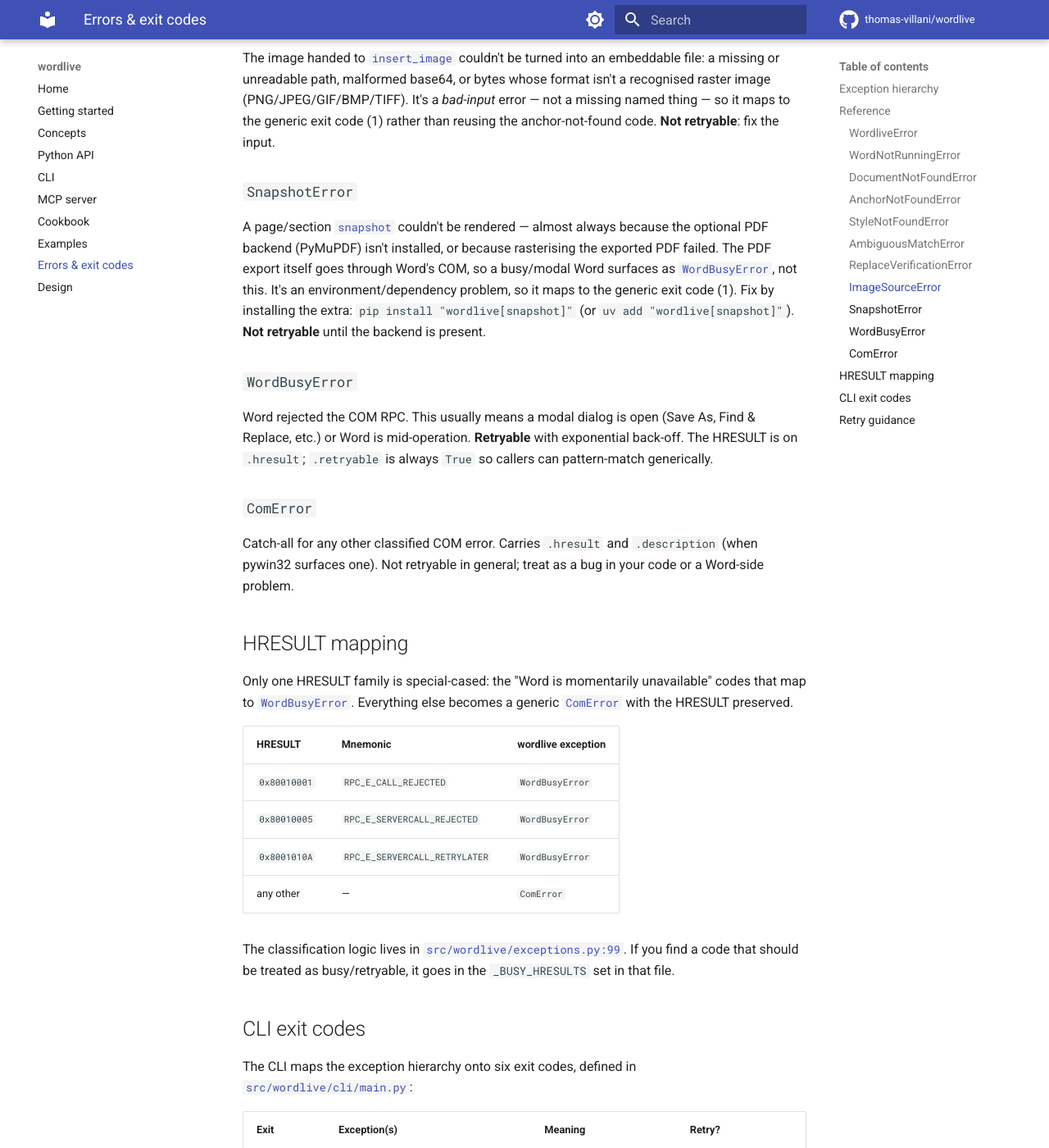
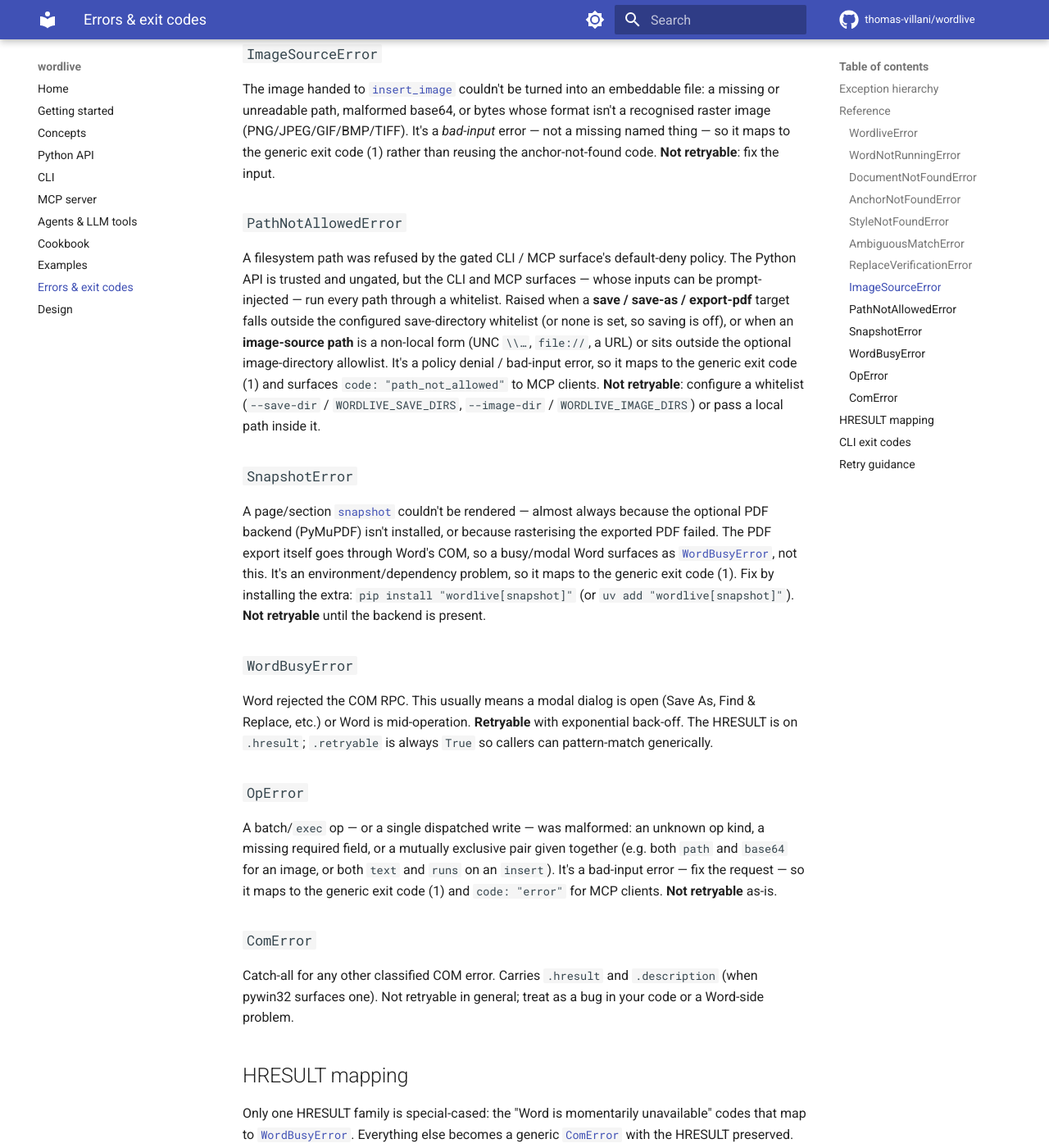
Before and after one commit to thomas-villani/wordlive, an MkDocs documentation site: the page built from docs/errors.md, in a window 1280 px wide and 1400 px high, scrolled down 2159 px. Shown: the whole window at 82% size. Built offline with MkDocs 1.6.1 and Material for MkDocs 9.7.7, drawn with Linux system fonts in a browser that asks for light colours; comment, search, counter and statistics services are not loaded; some of the changed text lies outside the part shown.

Commit message:
docs: post-publish polish — fix strict docs build, badges, PyPI metadata, agent setup guide (#24)
The `mkdocs build --strict` docs CI was failing: `Document.save`'s docstring
linked to `OpError`, which was never exported or rendered, so autorefs couldn't
resolve the cross-reference.

- Make `OpError` public (`wordlive.OpError`, in `__all__`) and render it in the
  Python API reference; fix the docstring cross-refs for `OpError` /
  `PathNotAllowedError` to the canonical alias path.
- Document `OpError` and the already-public `PathNotAllowedError` in
  docs/errors.md (hierarchy diagram, reference section, exit-code table) — both
  were missing.
- README badges: PyPI version, Python versions, license, CI, docs.
- pyproject: add `[project.urls]` (Homepage / Documentation / Repository /
  Changelog / Issues) so the PyPI sidebar links out, plus `keywords` for search.
- New docs/agents.md ("Agents & LLM tools") with copy-paste setup per client
  (Claude Code, Claude Desktop, Cursor, generic MCP), added to the nav; README
  points to it.
- CHANGELOG: note the public `OpError`, the docs-build fix, and the docs/metadata
  polish.

Verified: `mkdocs build --strict` clean, ruff/format/mypy clean, 800 tests pass,
and the built wheel's METADATA carries the new Project-URL / Keywords fields.

Co-authored-by: Claude Opus 4.8 (1M context) <noreply@anthropic.com>

````diff
--- a/docs/errors.md
+++ b/docs/errors.md
@@ -17,8 +17,10 @@ Exception
     ├── AmbiguousMatchError
     ├── ReplaceVerificationError
     ├── ImageSourceError
+    ├── PathNotAllowedError
     ├── SnapshotError
     ├── WordBusyError
+    ├── OpError
     └── ComError
 ```
 
@@ -90,6 +92,19 @@ It's a *bad-input* error — not a missing named thing — so it maps to the
 generic exit code (1) rather than reusing the anchor-not-found code.
 **Not retryable**: fix the input.
 
+### `PathNotAllowedError`
+A filesystem path was refused by the gated CLI / MCP surface's default-deny
+policy. The Python API is trusted and ungated, but the CLI and MCP surfaces —
+whose inputs can be prompt-injected — run every path through a whitelist. Raised
+when a **save / save-as / export-pdf** target falls outside the configured
+save-directory whitelist (or none is set, so saving is off), or when an
+**image-source path** is a non-local form (UNC `\\…`, `file://`, a URL) or sits
+outside the optional image-directory allowlist. It's a policy denial / bad-input
+error, so it maps to the generic exit code (1) and surfaces `code:
+"path_not_allowed"` to MCP clients. **Not retryable**: configure a whitelist
+(`--save-dir` / `WORDLIVE_SAVE_DIRS`, `--image-dir` / `WORDLIVE_IMAGE_DIRS`) or
+pass a local path inside it.
+
 ### `SnapshotError`
 A page/section [`snapshot`](python-api.md#snapshots) couldn't be rendered —
 almost always because the optional PDF backend (PyMuPDF) isn't installed, or
@@ -104,6 +119,13 @@ Word rejected the COM RPC. This usually means a modal dialog is open (Save
 As, Find & Replace, etc.) or Word is mid-operation. **Retryable** with
 exponential back-off. The HRESULT is on `.hresult`; `.retryable` is always
 `True` so callers can pattern-match generically.
+
+### `OpError`
+A batch/`exec` op — or a single dispatched write — was malformed: an unknown op
+kind, a missing required field, or a mutually exclusive pair given together
+(e.g. both `path` and `base64` for an image, or both `text` and `runs` on an
+`insert`). It's a bad-input error — fix the request — so it maps to the generic
+exit code (1) and `code: "error"` for MCP clients. **Not retryable** as-is.
 
 ### `ComError`
 Catch-all for any other classified COM error. Carries `.hresult` and
@@ -136,7 +158,7 @@ The CLI maps the exception hierarchy onto six exit codes, defined in
 | Exit | Exception(s)                                | Meaning                          | Retry?                |
 | ---- | ------------------------------------------- | -------------------------------- | --------------------- |
 | `0`  | —                                           | success                          | —                     |
-| `1`  | `WordliveError` (default), `DocumentNotFoundError`, `ImageSourceError`, `SnapshotError`, `ReplaceVerificationError` | other / unclassified | depends on cause |
+| `1`  | `WordliveError` (default), `DocumentNotFoundError`, `ImageSourceError`, `PathNotAllowedError`, `SnapshotError`, `ReplaceVerificationError`, `OpError` | other / unclassified | depends on cause |
 | `2`  | `AnchorNotFoundError`, `StyleNotFoundError`  | bookmark / cc / heading / style missing, or `find` had zero matches | yes, after re-reading content |
 | `3`  | `WordBusyError`                              | modal dialog or busy RPC         | **yes**, with back-off |
 | `4`  | `WordNotRunningError`                        | no Word instance                 | only if user launches Word |
--- a/mkdocs.yml
+++ b/mkdocs.yml
@@ -79,6 +79,7 @@ nav:
   - Python API: python-api.md
   - CLI: cli.md
   - MCP server: mcp.md
+  - Agents & LLM tools: agents.md
   - Cookbook: cookbook.md
   - Examples: examples.md
   - Errors & exit codes: errors.md
--- a/src/wordlive/__init__.py
+++ b/src/wordlive/__init__.py
@@ -47,6 +47,7 @@ from .exceptions import (
     ComError,
     DocumentNotFoundError,
     ImageSourceError,
+    OpError,
     PathNotAllowedError,
     ReplaceVerificationError,
     SnapshotError,
@@ -83,6 +84,7 @@ __all__ = [
     "ImageCollection",
     "ImageSourceError",
     "ListCollection",
+    "OpError",
     "Paragraph",
     "ParagraphCollection",
     "PathNotAllowedError",
````
Also changed, not shown: CHANGELOG.md (+19 -0 lines), README.md (+10 -0 lines), docs/agents.md (added, +103 -0 lines), docs/python-api.md (+2 -0 lines), pyproject.toml (+19 -0 lines), 2 other files.
